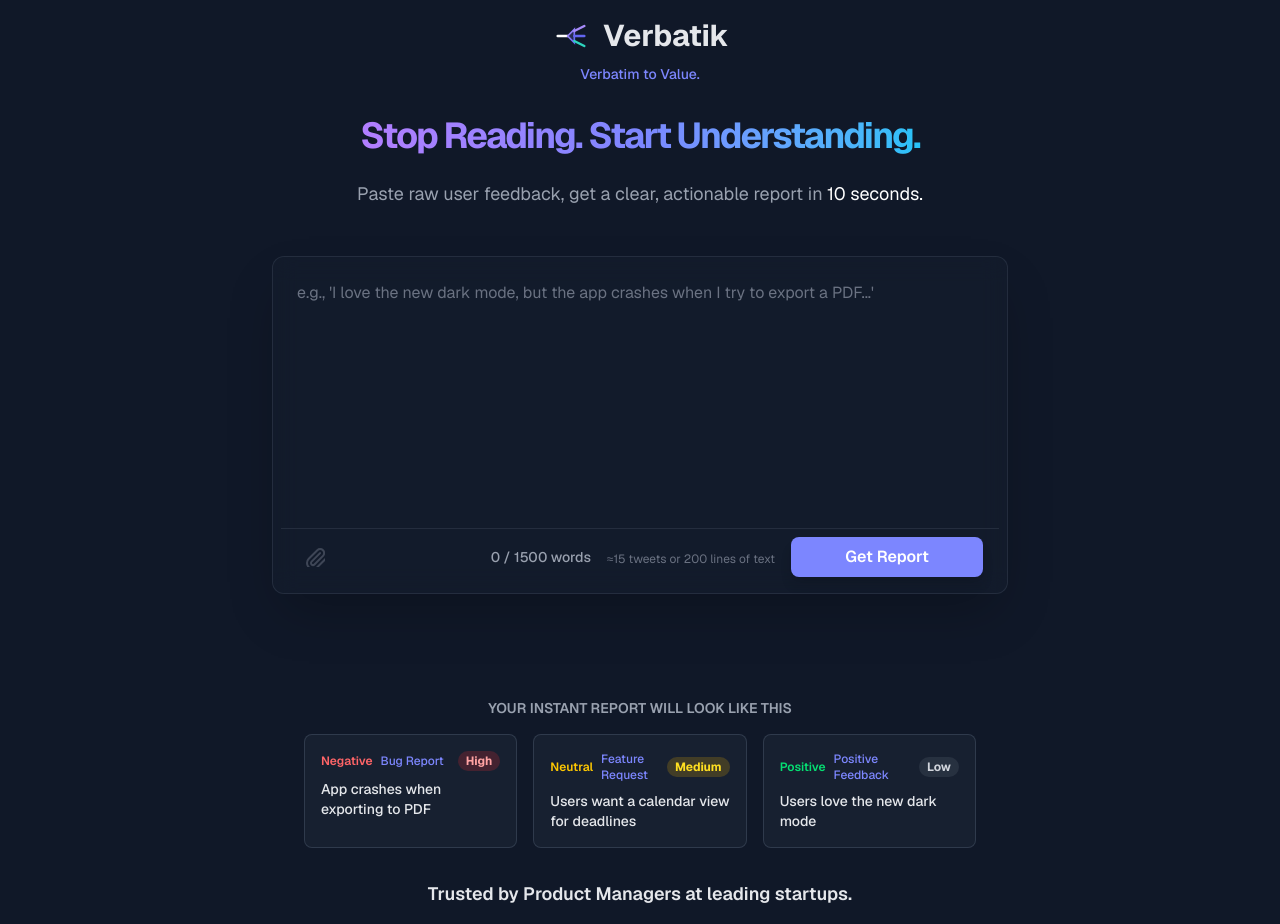
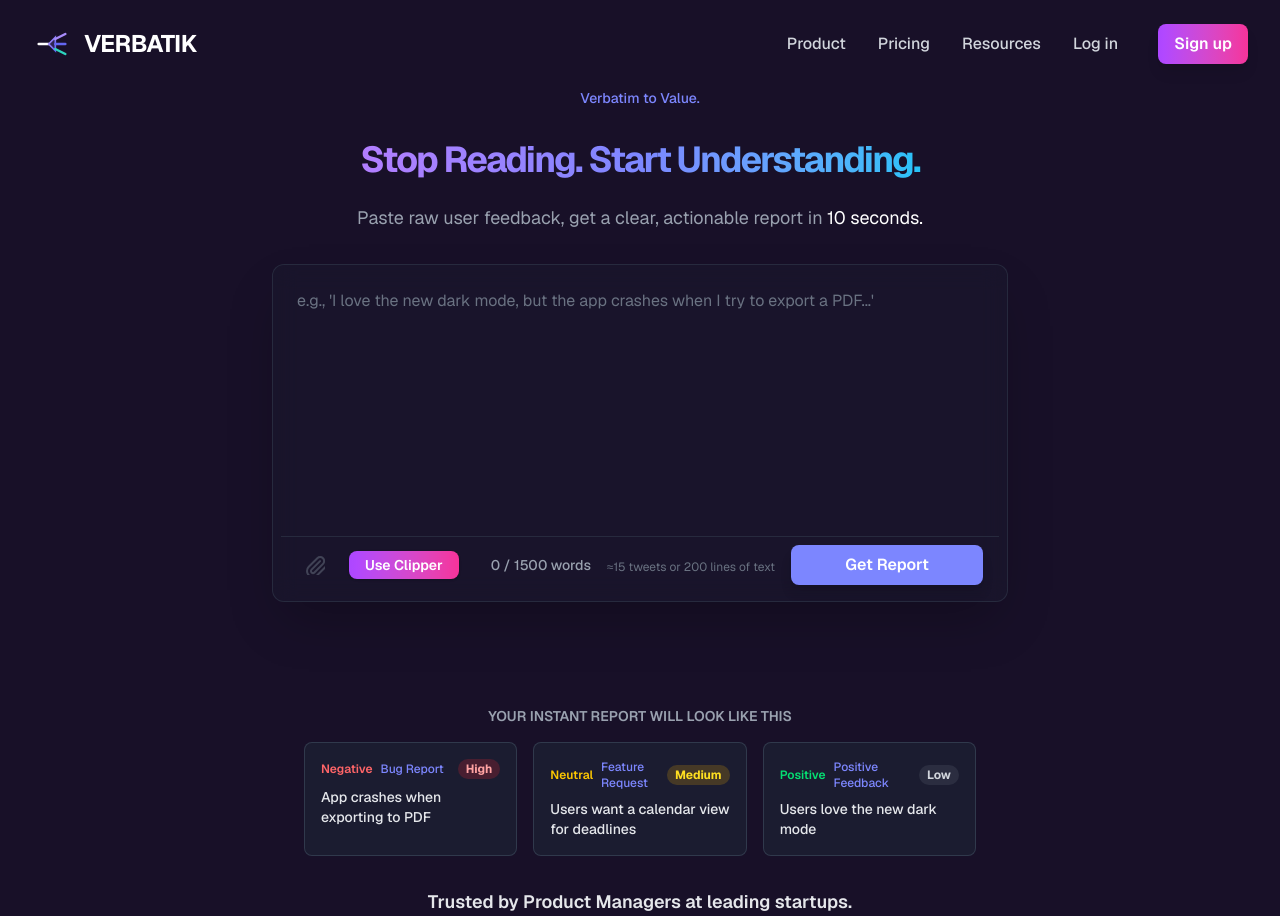
Before and after one commit to vipin-io/verbatik, a Next.js app: page / in a window 1280 px wide. Built offline with nearby package versions, Linux system fonts and the light colour scheme.

Commit message:
Verbatik - v2

```diff
--- a/app/page.tsx
+++ b/app/page.tsx
@@ -70,6 +70,7 @@
   "Finalizing your report...",
 ];
 
+
 export default function HomePage() {
   const [text, setText] = useState('');
   const [isLoading, setIsLoading] = useState(false);
@@ -91,7 +92,6 @@
     }
     return () => clearInterval(interval);
   }, [isLoading]);
-
 
   const wordCount = text.trim() === '' ? 0 : text.trim().split(/\s+/).length;
   const WORD_LIMIT = 1500;
@@ -125,19 +125,29 @@
   };
 
   return (
-    <div className="flex flex-col items-center justify-center min-h-screen bg-gray-900 p-4 font-sans text-white overflow-hidden">
-      <div className="absolute inset-0 -z-10 h-full w-full bg-white bg-[linear-gradient(to_right,#f0f0f0_1px,transparent_1px),linear-gradient(to_bottom,#f0f0f0_1px,transparent_1px)] bg-[size:6rem_4rem] [mask-image:radial-gradient(ellipse_80%_50%_at_50%_0%,#000_70%,transparent_100%)] opacity-5"></div>
+    <div className="min-h-screen bg-[#181028] font-sans text-white overflow-hidden">
+      {/* Top Navigation Bar */}
+      <nav className="flex items-center justify-between px-8 py-6">
+        <div className="flex items-center gap-3">
+          <Logo />
+          <span className="text-2xl font-bold text-white tracking-tight">VERBATIK</span>
+        </div>
+        <div className="flex items-center gap-8 text-base font-medium">
+          <a href="#" className="text-gray-300 hover:text-white transition">Product</a>
+          <a href="#" className="text-gray-300 hover:text-white transition">Pricing</a>
+          <a href="#" className="text-gray-300 hover:text-white transition">Resources</a>
+          <a href="#" className="text-gray-300 hover:text-white transition">Log in</a>
+          <a href="#" className="ml-2 px-4 py-2 rounded-lg bg-gradient-to-r from-purple-500 to-pink-500 text-white font-semibold shadow-lg hover:from-purple-600 hover:to-pink-600 transition">Sign up</a>
+        </div>
+      </nav>
 
+      {/* Main Hero Section (restored) */}
       <div className="w-full max-w-3xl mx-auto text-center px-4">
         <div className="flex flex-col items-center justify-center gap-2 mb-8">
-          <div className="flex items-center gap-3">
-            <Logo />
-            <span className="text-3xl font-bold text-gray-200">Verbatik</span>
-          </div>
           <p className="text-sm text-indigo-400 font-medium">Verbatim to Value.</p>
         </div>
 
-        <h1 className="text-4xl font-bold tracking-tighter bg-gradient-to-r from-purple-400 via-indigo-400 to-cyan-400 text-transparent bg-clip-text">
+        <h1 className="text-4xl font-bold tracking-tighter bg-gradient-to-r from-purple-400 via-indigo-400 to-cyan-400 text-transparent bg-clip-text mb-2">
           Stop Reading. Start Understanding.
         </h1>
 
@@ -145,7 +155,7 @@
           Paste raw user feedback, get a clear, actionable report in <span className="text-white">10 seconds.</span>
         </p>
 
-        <form onSubmit={handleSubmit} className="w-full mt-12 bg-gray-800/20 border border-gray-700/50 rounded-xl shadow-2xl p-2 transition-all duration-300 focus-within:ring-2 focus-within:ring-indigo-500 backdrop-blur-md">
+        <form onSubmit={handleSubmit} className="w-full mt-8 bg-gray-800/20 border border-gray-700/50 rounded-xl shadow-2xl p-2 transition-all duration-300 focus-within:ring-2 focus-within:ring-indigo-500 backdrop-blur-md">
           <div className="relative">
             <textarea
               id="feedback-text"
@@ -161,6 +171,9 @@
             <div className="flex items-center space-x-2">
               <button type="button" title="Attach file (coming soon)" className="group p-2 text-gray-500 rounded-full hover:bg-gray-700/50 transition-colors cursor-not-allowed opacity-50">
                 <PaperclipIcon />
+              </button>
+              <button type="button" className="ml-2 px-4 py-1 rounded-lg bg-gradient-to-r from-purple-500 to-pink-500 text-white font-semibold shadow hover:from-purple-600 hover:to-pink-600 transition text-sm">
+                Use Clipper
               </button>
             </div>
             <div className="flex items-center space-x-4">
@@ -211,7 +224,6 @@
             <p className="text-lg font-semibold text-gray-200">Trusted by Product Managers at leading startups.</p>
           </div>
         </div>
-
       </div>
     </div >
   );
```
